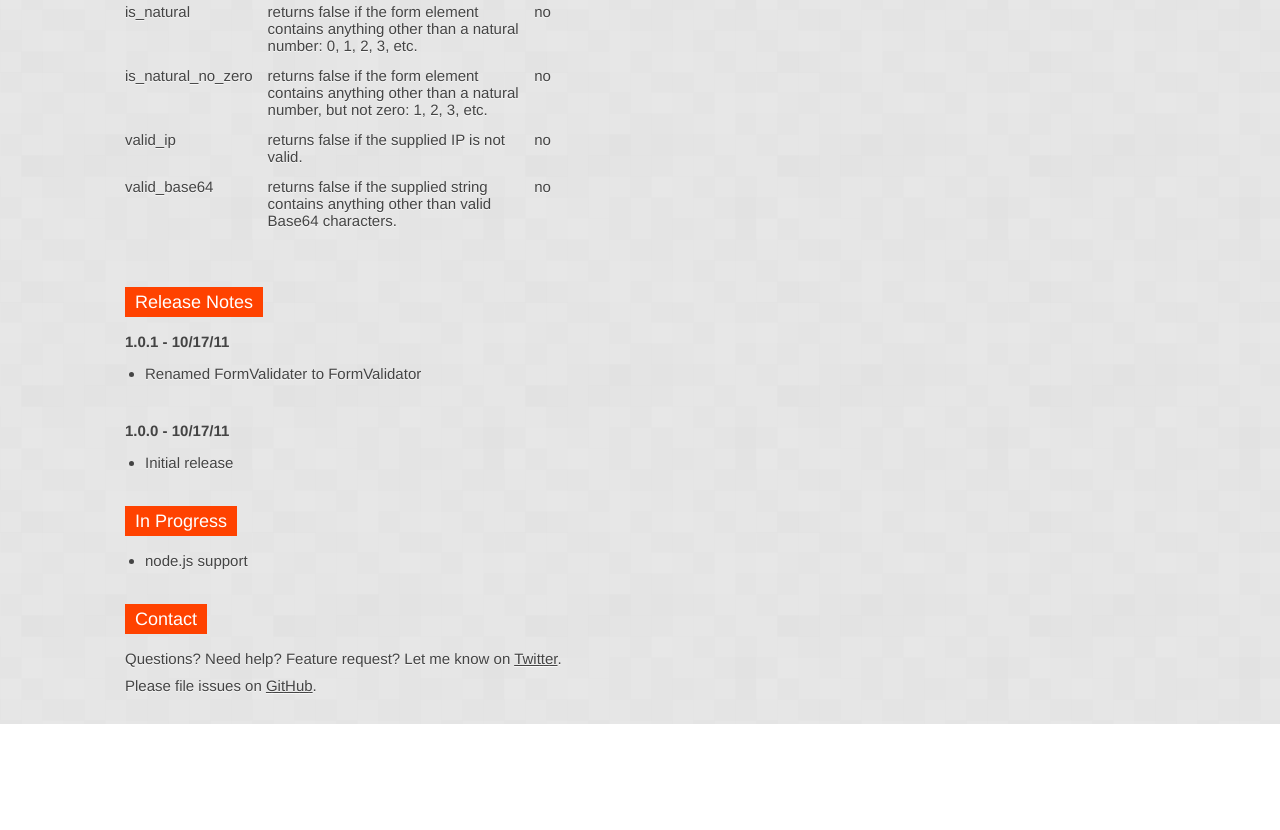
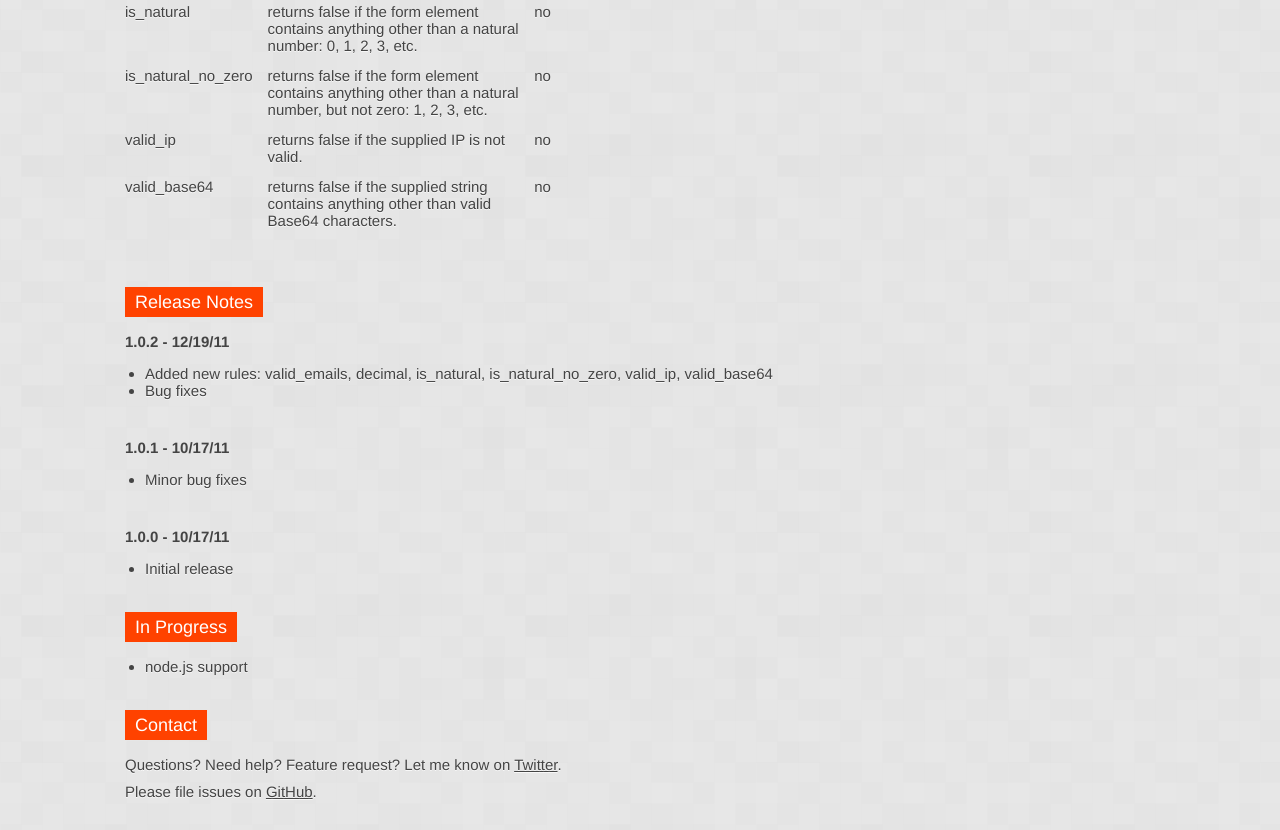
Before and after one commit to rickharrison/validate.js, a plain HTML site: page index.html in a window 1280 px wide. Shown: the part 4067-4897 px from the top of the page. Before the commit the page ends 4791 px from the top, so only its background shows below. Drawn offline with nearby package versions, Linux system fonts and the light colour scheme; a web font is replaced by a local one.

Commit message:
Added release notes for 1.0.2.

```diff
--- a/index.html
+++ b/index.html
@@ -344,10 +344,17 @@ var validator = new FormValidator('example_form', [{
 
     <h3><span>Release Notes</span></h3>
 
+    <h4>1.0.2 - 12/19/11</h4>
+
+    <ul style="clear:both;">
+        <li>Added new rules: valid_emails, decimal, is_natural, is_natural_no_zero, valid_ip, valid_base64</li>
+        <li>Bug fixes</li>
+    </ul>
+
     <h4>1.0.1 - 10/17/11</h4>
 
     <ul style="clear:both;">
-        <li>Renamed FormValidater to FormValidator</li>
+        <li>Minor bug fixes</li>
     </ul>
 
     <h4>1.0.0 - 10/17/11</h4>
```
